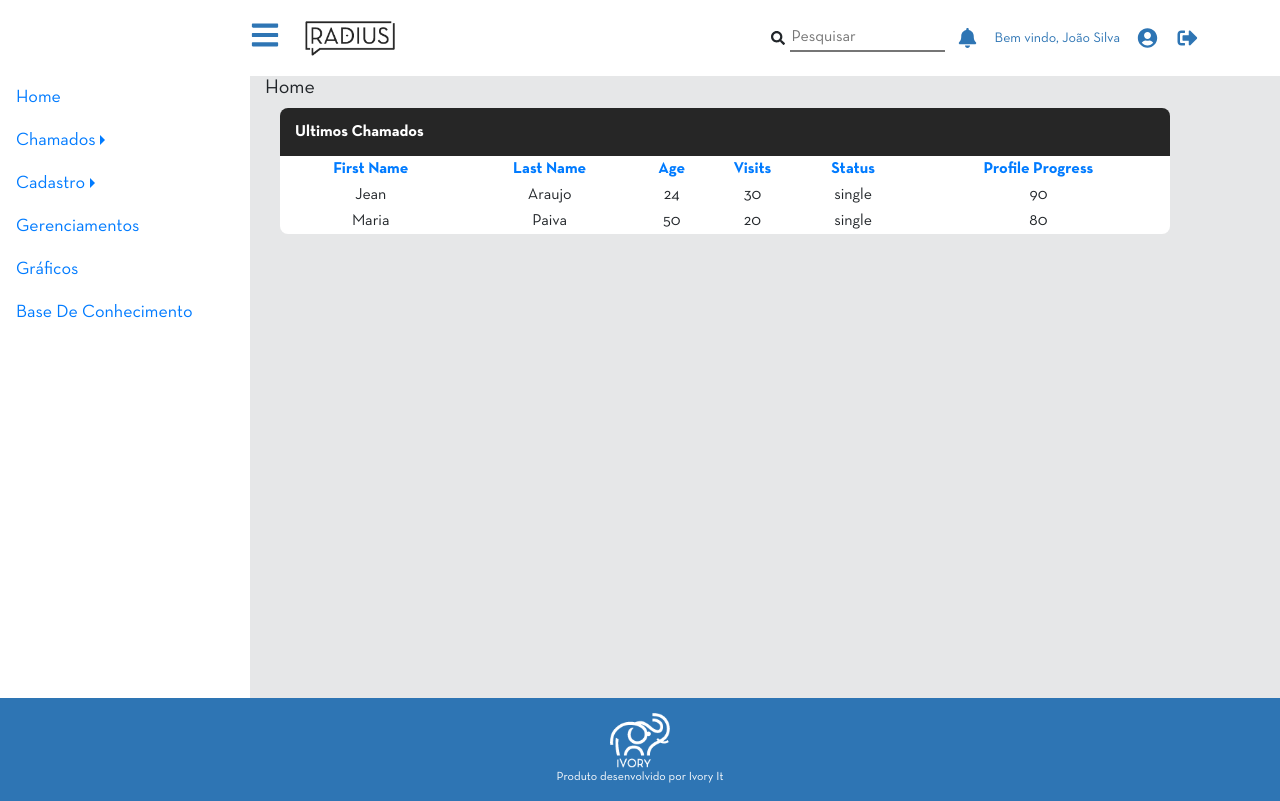
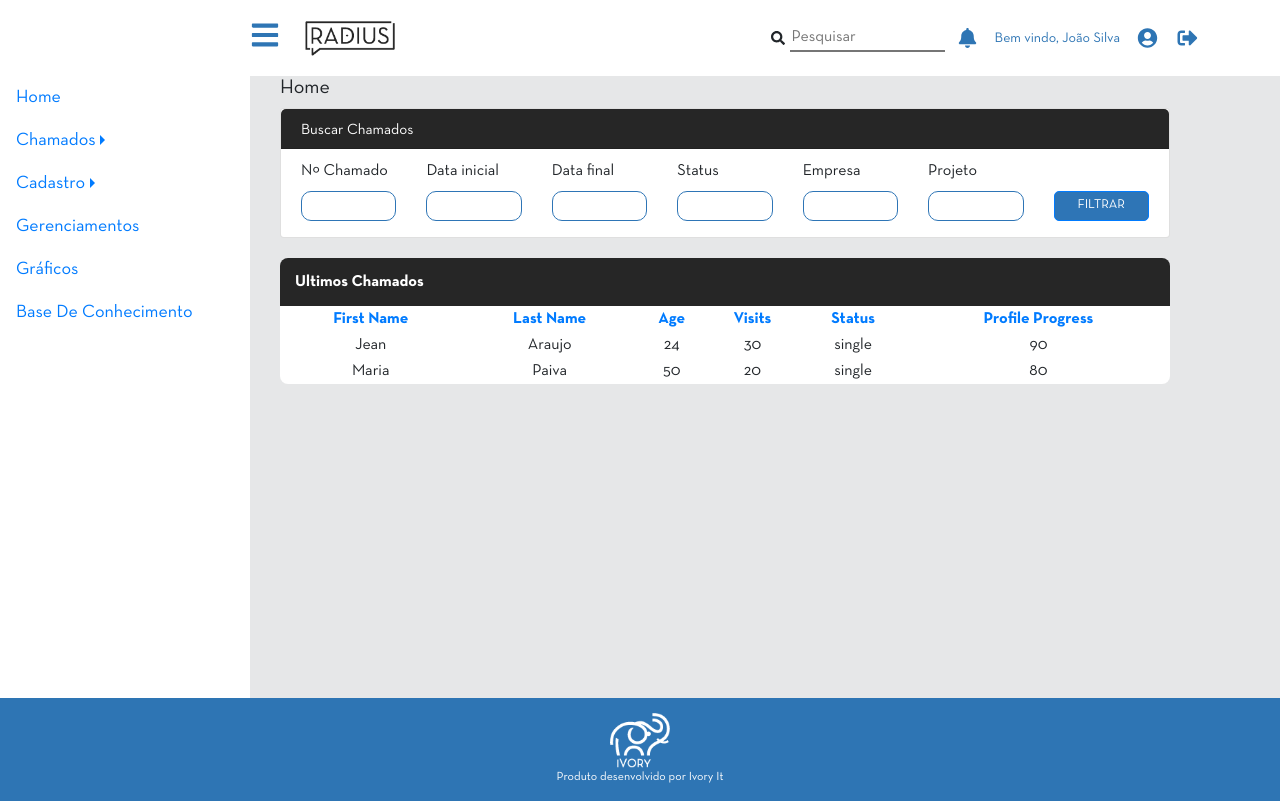
Before and after one commit to jorgelucasdev/Radius-IvoryFrontEnd, a React (Create React App) app in the folder radius/: page / in a window 1280 px wide. Built offline with nearby package versions, Linux system fonts and the light colour scheme.

Commit message:
content busca e últimos chamados juntos

```diff
--- /dev/null
+++ b/radius/src/pages/home/BuscarChamados.js
@@ -0,0 +1,56 @@
+import React from "react";
+import styles from "./BuscarChamados.module.scss";
+import { Row, Col, Card, Button } from "react-bootstrap";
+import { Link } from 'react-router-dom';
+
+export default function BuscarChamados() {
+    return (
+        <div className={styles.home}>
+
+            <Card className={styles.busca}>
+                <Card.Header as="h5" className={styles.headerBusca}>Buscar Chamados</Card.Header>
+                <Card.Body className={styles.bodyBusca}>
+
+                    <Row className={styles.rowBusca}>
+
+                        <Col className={styles.info}>
+                            <p>Nº Chamado</p>
+                            <input className={styles.input} />
+                        </Col>
+
+                        <Col className={styles.info}>
+                            <p>Data inicial</p>
+                            <input className={styles.input} />
+                        </Col>
+
+                        <Col className={styles.info}>
+                            <p>Data final</p>
+                            <input className={styles.input} />
+                        </Col>
+
+                        <Col className={styles.info}>
+                            <p>Status</p>
+                            <input className={styles.input} />
+                        </Col>
+
+                        <Col className={styles.info}>
+                            <p>Empresa</p>
+                            <input className={styles.input} />
+                        </Col>
+
+                        <Col className={styles.info}>
+                            <p>Projeto</p>
+                            <input className={styles.input} />
+                        </Col>
+
+                        <Col className={styles.infoBtn}>
+                            <Button variant="primary" className={styles.btnFiltrar}>FILTRAR</Button>
+                        </Col>
+
+                    </Row>
+
+                </Card.Body>
+            </Card>
+        </div>
+    )
+}
--- /dev/null
+++ b/radius/src/pages/home/BuscarChamados.module.scss
@@ -0,0 +1,52 @@
+@import "../../variaveis.scss";
+
+.home {
+    margin-bottom: 20px;
+    .homeTitle {
+        margin: 5px 0;
+    }
+    .busca {
+        .headerBusca {
+            background: #262626;
+            height: 40px;
+            border-radius: 5px 5px 0 0;
+            color: #ffff;
+            font-size: 15px;
+        }
+        .bodyBusca {
+            padding: 10px 20px;
+            border-radius: 0 0 5px 5px;
+            .rowBusca {
+                .info {
+                    .input {
+                        margin: 0 0 6px;
+                        width: 100%;
+                        height: 30px;
+                        border-radius: 10px;
+                        border-style: solid;
+                        border-width: 1px;
+                        border-color: $color;
+                    }
+                }
+                .info p {
+                    margin: 0 0 8px 0;
+                }
+                .infoBtn {
+                    display: flex;
+                    align-items: flex-end;
+                    .btnFiltrar {
+                        width: 100%;
+                        height: 30px;
+                        border-radius: 5px;
+                        border-style: solid;
+                        background-color: $color;
+                        margin: 0 0 6px 0;
+                        padding: 3px 6px;
+                        font-size: 13px;
+                    }
+                }
+            }
+
+        }
+    }
+}
--- a/radius/src/pages/home/index.js
+++ b/radius/src/pages/home/index.js
@@ -2,12 +2,14 @@ import React from "react";
 import { Row, Col } from "react-bootstrap";
 import { useTable, useSortBy } from 'react-table';
 import UltimosChamados from './UltimosChamados'
+import BuscarChamados from "./BuscarChamados";
 const Home = () => {
   return (
     <div>
-      <h5>Home</h5>
+
         <Col>
-
+          <h5>Home</h5>
+          <BuscarChamados />
           <UltimosChamados/>
         </Col>
 
```
